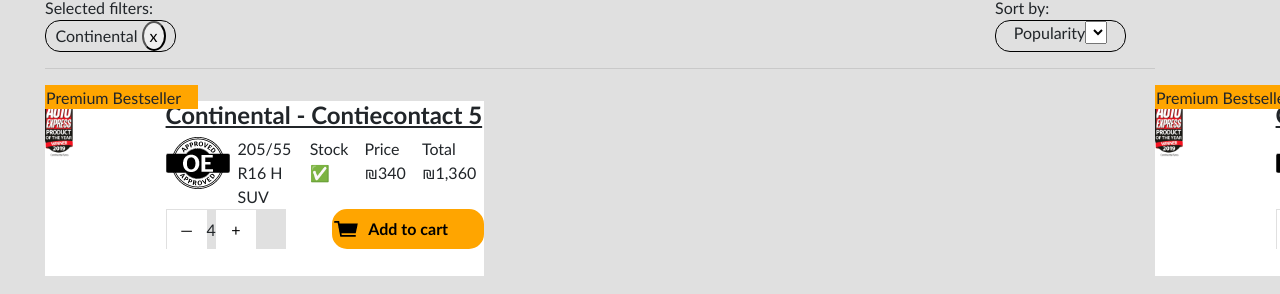
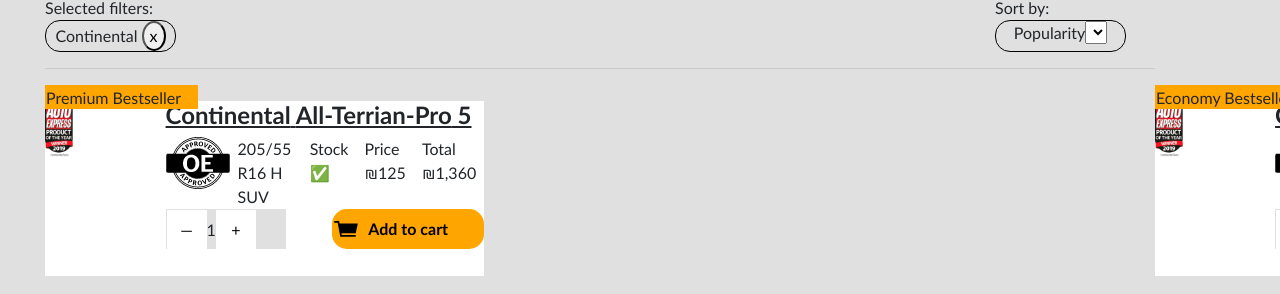
Before and after one commit to ddunn40495/dmg, a React (Create React App) app in the folder front-end/: page / in a window 1280 px wide. Shown: the part 158-452 px from the top of the page. Built offline with nearby package versions, Linux system fonts and the light colour scheme.

Commit message:
Fixed bestseller button

```diff
--- a/front-end/src/components/Bestseller.jsx
+++ b/front-end/src/components/Bestseller.jsx
@@ -1,5 +1,3 @@
-
-
 import React from "react";
 import StockButton from "./StockButton";
 import CartButton from "./CartButton";
@@ -31,61 +29,57 @@
   render() {
     return (
       <div className='bestsellers-container'>
-
         <div id='desktop-display'>
-
           <div className='premium-bestseller'>
-
-          <div className='tag'>Premium Bestseller</div>
+            <div className='tag'>{this.props.cat} Bestseller</div>
             <div className='premium-info'>
               <div className='premium-img'>
                 <div className='tire-img'></div>
-                <div className='auto-img'><img src={Autoexpress} alt="auto express logo"/></div>
+                <div className='auto-img'>
+                  <img src={Autoexpress} alt='auto express logo' />
+                </div>
               </div>
 
               <div className='premium-text'>
-                <h2>Continental - Contiecontact 5</h2>
+                <h2>
+                  {this.props.brand} {this.props.name} 5
+                </h2>
                 <div className='pb-stock-info'>
-                  <div className='oelogo'><img src={Oelogo}/></div>
-                  <div className="product-details">
-                    <div className="pd-item">205/55 R16 H SUV</div>
-                    <div className="pd-item">Stock ✅</div>
-                    <div className="pd-item">Price ₪340</div>
-                    <div className="pd-item">Total ₪1,360</div>
+                  <div className='oelogo'>
+                    <img src={Oelogo} />
+                  </div>
+                  <div className='product-details'>
+                    <div className='pd-item'>205/55 R16 H SUV</div>
+                    <div className='pd-item'>Stock ✅</div>
+                    <div className='pd-item'>Price ₪{this.props.price}</div>
+                    <div className='pd-item'>Total ₪1,360</div>
                   </div>
                 </div>
 
                 <div className='button-container'>
-                  <div className='stock-buttons'>
-                    <button className='stock-btn'>—</button>4
-                    <button className='stock-btn'>+</button>
+                  <StockButton
+                    num={this.state.num}
+                    add={this.addNum}
+                    sub={this.subNum}
+                  />
+                  <CartButton />
                 </div>
-                  <button className='cart-btn premium-cart-btn'>
-                    <span className='premium-cart-btn-text'>Add to cart</span>
-                  </button>
+              </div>
+            </div>
+          </div>
         </div>
 
-              </div>
-
-            </div>
-
-          </div>
-
-      </div>
-
-
         <div id='mobile-display'>
-
           <div className='premium-bestseller'>
-
             <div className='tag'>{this.props.cat} Bestseller</div>
 
             <div className='premium-info'>
               <div className='bestseller-row1'>
-
                 <div className='premium-img'>
                   <div className='tire-img'></div>
-            <div className='auto-img'><img src={Autoexpress} alt="auto express logo"/></div>
+                  <div className='auto-img'>
+                    <img src={Autoexpress} alt='auto express logo' />
+                  </div>
                 </div>
 
                 <div className='premium-text'>
@@ -93,17 +87,18 @@
                     {this.props.brand} - {this.props.name}
                   </h2>
                   <div className='pb-stock-info'>
-
-              <div className="row1">
-                <img src={Oelogo} className='oelogo'/>205/55 R16 H SUV
+                    <div className='row1'>
+                      <img src={Oelogo} className='oelogo' />
+                      205/55 R16 H SUV
                     </div>
 
-                <div className="row2">
-                  <div className="pd-item">Stock ✅ Price ₪{this.props.price} Total ₪1,360</div>
+                    <div className='row2'>
+                      <div className='pd-item'>
+                        Stock ✅ Price ₪{this.props.price} Total ₪1,360
                       </div>
                     </div>
                   </div>
-
+                </div>
               </div>
 
               <div className='bestseller-row2 button-container'>
@@ -113,11 +108,8 @@
                   sub={this.subNum}
                 />
                 <CartButton />
-
               </div>
-
             </div>
-
           </div>
         </div>
       </div>
```
Lines whose indentation alone changed are shown as unchanged.
